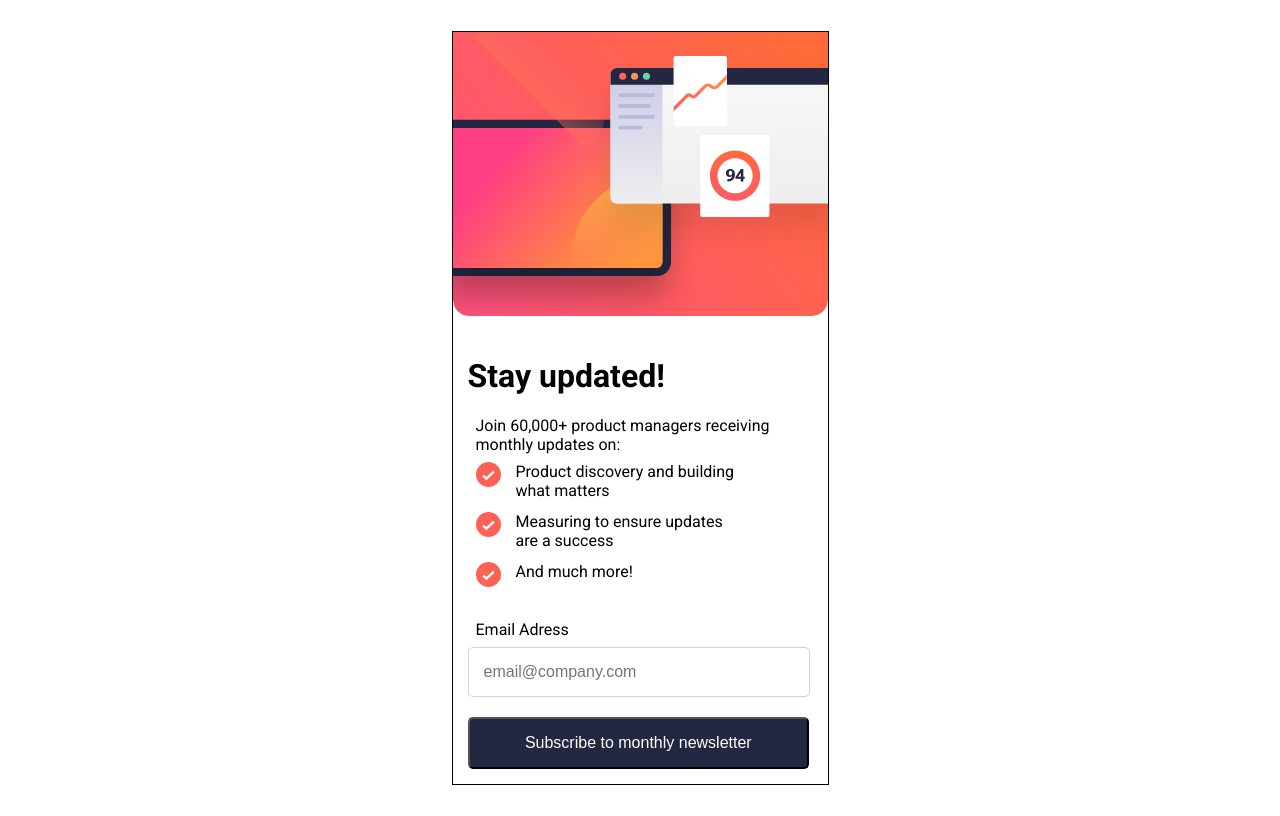
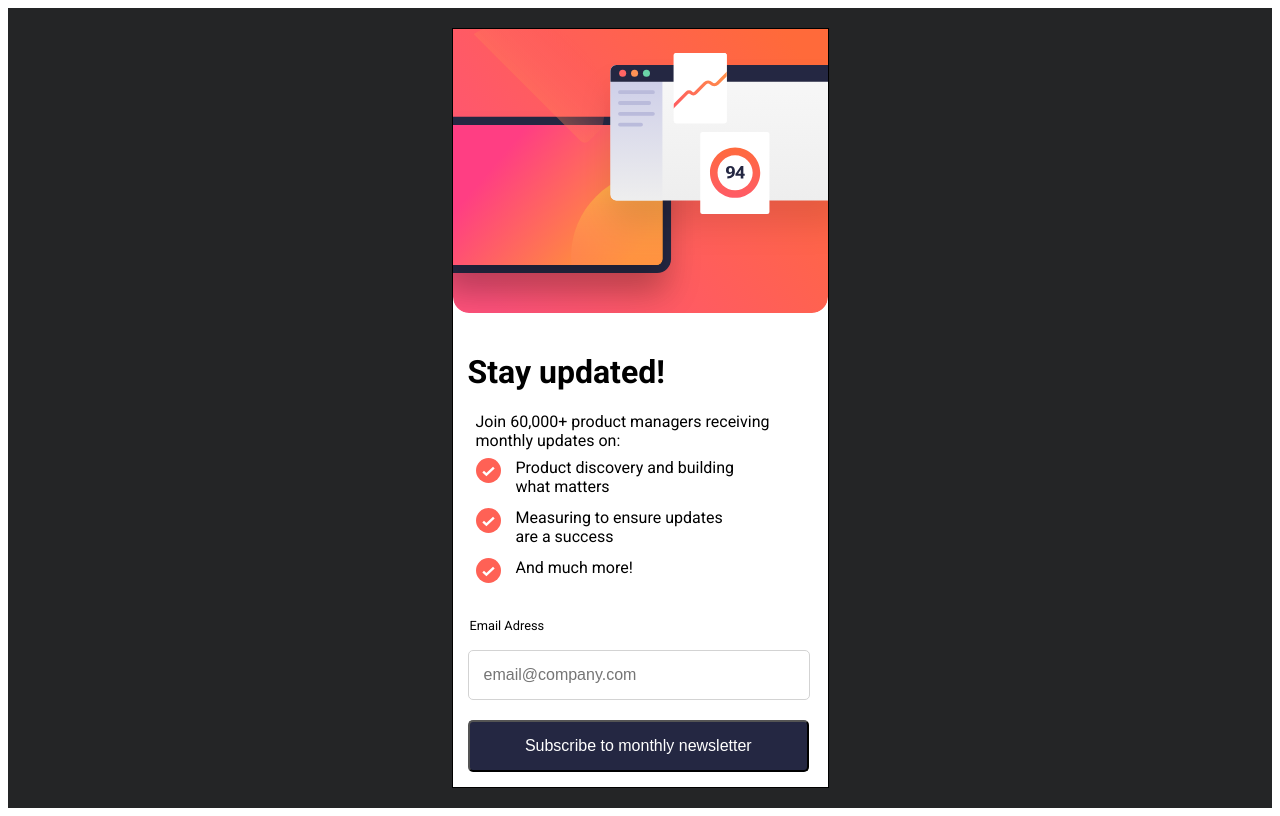
Before and after one commit to NielsLouwes/Newsletter-sign-up-form, a React (Vite) app: page / in a window 1280 px wide. Built offline with nearby package versions, Linux system fonts and the light colour scheme.

Commit message:
added error message and styling

```diff
--- a/src/app/app.tsx
+++ b/src/app/app.tsx
@@ -6,7 +6,8 @@ const StyledApp = styled.div`
   align-items: center;
   justify-content: center;
   height: 100vh;
-  font-family: 'Roboto'
+  font-family: 'Roboto';
+  background: #242526;
 `;
 
 export function App() {
--- a/src/app/components/SubscribeForm/SubscribeForm.styles.tsx
+++ b/src/app/components/SubscribeForm/SubscribeForm.styles.tsx
@@ -1,10 +1,11 @@
-import { Field } from 'formik';
+import { ErrorMessage, Field } from 'formik';
 import styled from 'styled-components';
 
 const FormContainer = styled.div`
   /* height: 6px; */
   border: 1px solid black;
   width: 375px;
+  background: white;
 `;
 
 const BodyContainer = styled.div`
@@ -14,7 +15,7 @@ const BodyContainer = styled.div`
 const BottomFormContainer = styled.div`
   display: flex;
   flex-direction: column;
-  gap: 15px;
+  /* gap: 15px; */
 `
 
 const SubscribeButton = styled.button`
@@ -33,12 +34,34 @@ const StyledField = styled(Field)`
   margin-bottom: 20px;
   width: 90%;
   font-size: 1rem;
+  margin-top: 5px;
 `;
+
+const EmailTitle = styled.span`
+  font-size: 0.8rem;
+  padding: 2px;
+  margin-bottom: 10px;
+`
+
+const StyledError = styled(ErrorMessage)`
+  font-size: 0.8rem;
+  padding: 2px;
+  margin-bottom: 10px;
+  color: hsl(4, 100%, 67%);
+`
+
+const EmailContainer = styled.div`
+  display: flex;
+  justify-content: space-between;
+`
 
 export const SubscribeFormStyled = {
   FormContainer,
   BodyContainer,
   BottomFormContainer,
   SubscribeButton,
-  StyledField
+  StyledField,
+  EmailTitle,
+  StyledError,
+  EmailContainer
 };
--- a/src/app/components/SubscribeForm/SubscribeForm.tsx
+++ b/src/app/components/SubscribeForm/SubscribeForm.tsx
@@ -1,24 +1,26 @@
 import React from 'react';
 import * as Yup from 'yup';
-import logoMobile from '../../assets/illustration-sign-up-mobile.svg'
-import Icon from '../../assets/icon-list.svg'
+import logoMobile from '../../assets/illustration-sign-up-mobile.svg';
+import Icon from '../../assets/icon-list.svg';
 import { SubscribeFormStyled } from './SubscribeForm.styles';
 import { ListItem } from '../ListItem/ListItem';
 
-import { Formik, Field, Form, ErrorMessage } from 'formik';
+import { Formik, Form} from 'formik';
 
 // Validation schema
 const validationSchema = Yup.object().shape({
   email: Yup.string().email('Invalid email').required('Email is required'),
 });
 
-const listItems = ["Product discovery and building what matters", "Measuring to ensure updates are a success", "And much more!"]
+const listItems = [
+  'Product discovery and building what matters',
+  'Measuring to ensure updates are a success',
+  'And much more!',
+];
 
 const renderedListItems = () => {
-  return listItems.map((item) => (
-    <ListItem icon={Icon} text={item}></ListItem>
-  ))
-}
+  return listItems.map((item) => <ListItem icon={Icon} text={item}></ListItem>);
+};
 
 export function SubscribeForm() {
   return (
@@ -38,16 +40,27 @@ export function SubscribeForm() {
         >
           {({ isSubmitting }) => (
             <Form>
-              <body>Email Adress</body>
+              <SubscribeFormStyled.EmailContainer>
+                <SubscribeFormStyled.EmailTitle>
+                  Email Adress
+                </SubscribeFormStyled.EmailTitle>
+                <SubscribeFormStyled.StyledError
+                  name="email"
+                  component="span"
+                />
+              </SubscribeFormStyled.EmailContainer>
+
               <SubscribeFormStyled.BottomFormContainer>
                 <SubscribeFormStyled.StyledField
                   type="email"
                   name="email"
                   placeholder="email@company.com"
                 />
-              <ErrorMessage name="email" component="div" />
               </SubscribeFormStyled.BottomFormContainer>
-            <SubscribeFormStyled.SubscribeButton type="submit" disabled={isSubmitting}>
+              <SubscribeFormStyled.SubscribeButton
+                type="submit"
+                disabled={isSubmitting}
+              >
                 Subscribe to monthly newsletter
               </SubscribeFormStyled.SubscribeButton>
             </Form>
```
Also changed, not shown: src/app/components/ListItem/ListItem.tsx (+10 -5 lines). Lines whose indentation alone changed are shown as unchanged.
